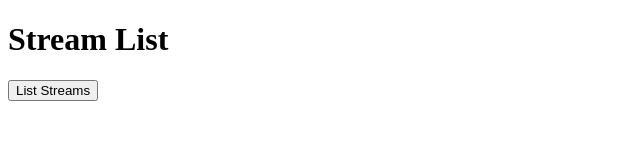
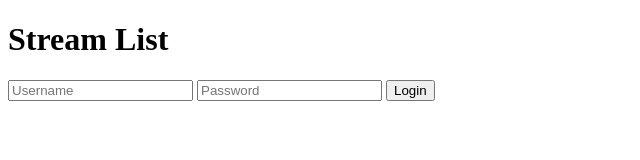
Before and after one commit to jjoycezhu/BIOPAC2, a plain HTML site: page index.html in a window 1280 px wide. Shown: the whole page, without its empty margins (0-640 px from the left). Drawn offline with Linux system fonts and the light colour scheme.

Commit message:
Updated frontend with login credentials

```diff
--- a/index.html
+++ b/index.html
@@ -8,12 +8,18 @@
 <body>
     <h1>Stream List</h1>
 
+    <!-- Login Form -->
+    <div id="login-form">
+        <input type="text" id="username" placeholder="Username">
+        <input type="password" id="password" placeholder="Password">
+        <button onclick="login()">Login</button>
+        <p id="login-message"></p>
+    </div>
+
     <!-- Button to load streams -->
-    <button onclick="displayStreams()">List Streams</button>
-
-    <!-- Container where stream information will be displayed -->
-    <div id="stream-container">
-        <!-- Stream information will be dynamically inserted here -->
+    <div id="stream-controls" style="display: none;">
+        <button onclick="displayStreams()">List Streams</button>
+        <div id="stream-container"></div>
     </div>
 
     <!-- Include the streams.js file -->
```
